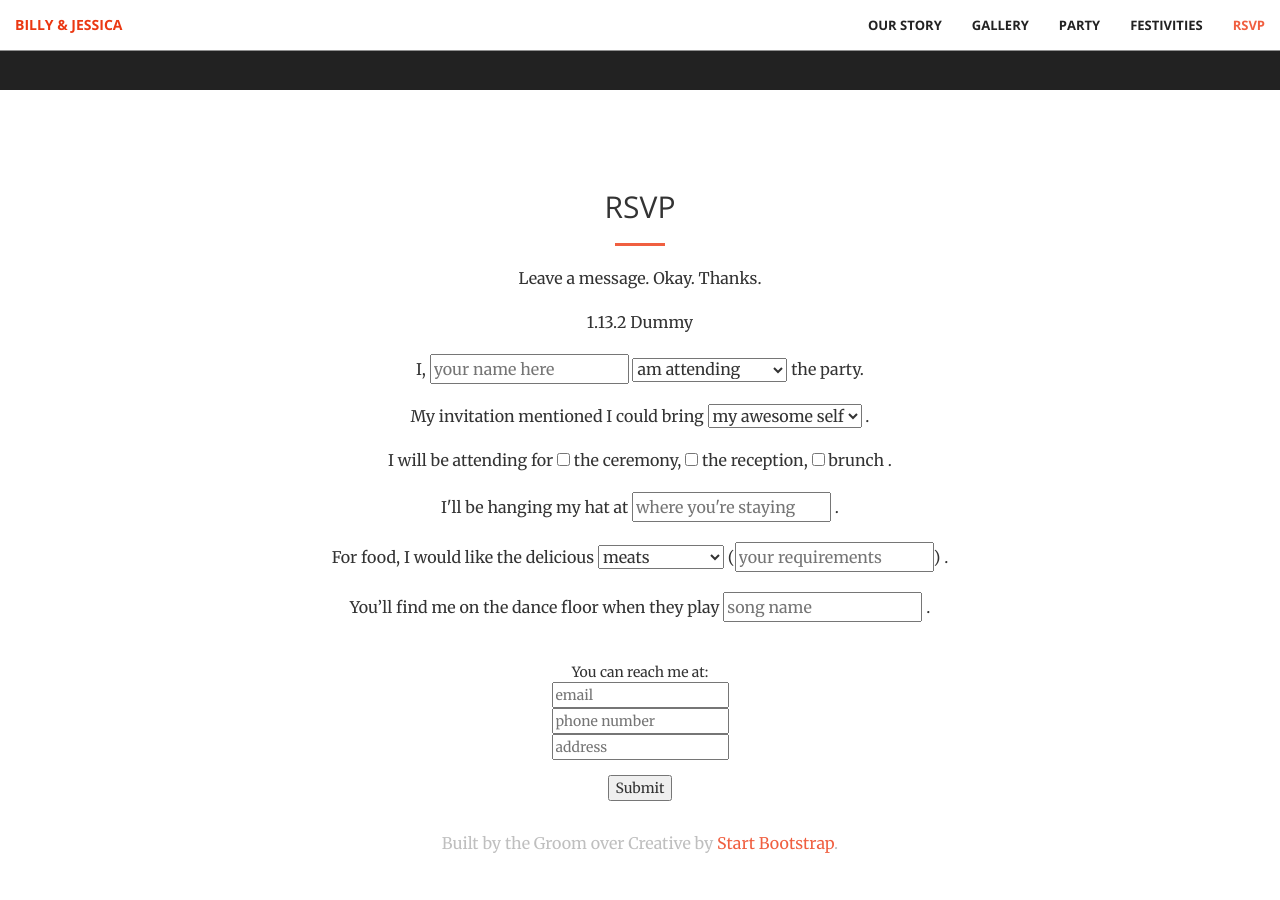
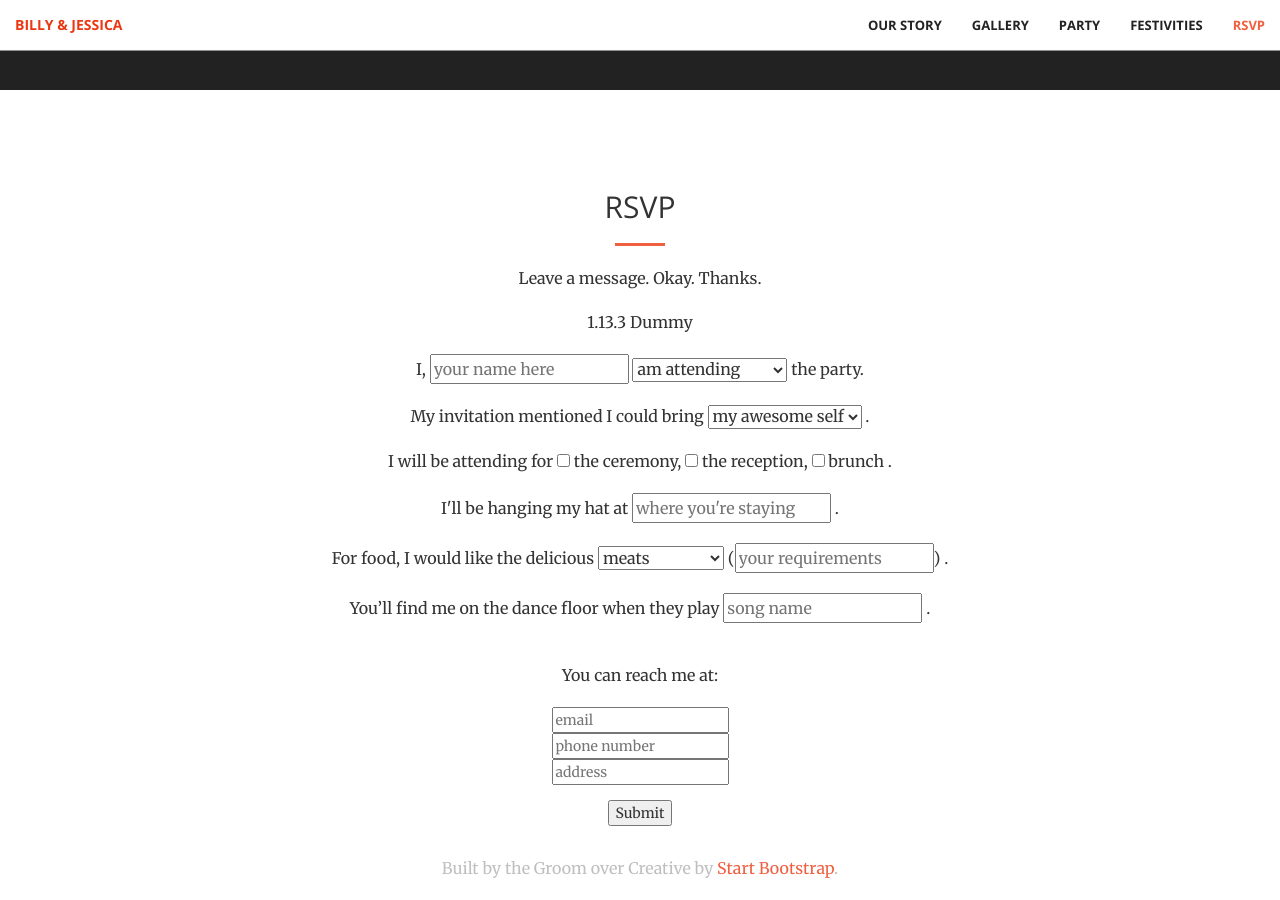
Before and after one commit to notbleh/wed-website, a Jekyll site: the page built from live.html, in a window 1280 px wide and 900 px high, scrolled down 2831 px. Built offline with Jekyll 4.4.1, drawn with Linux system fonts in a browser that asks for light colours; nearby versions of some CDN libraries; before the commit the page ends 3706 px from its top, so only the background shows below that.

Commit message:
Update rsvp1.html

```diff
--- a/_includes/rsvp1.html
+++ b/_includes/rsvp1.html
@@ -9,7 +9,7 @@
                     <!-- form action="https://www.formingo.co/submit/27f31d48-c28a-4b27-9309-5ca7df47b37a" method="POST" -->
                     <form action="#" method="POST" name="rsvpform" id="rsvpform" class="rsvp-form">
                         <div>
-                            <p>1.13.2 Dummy</p>
+                            <p>1.13.3 Dummy</p>
                             <p>I, <span>
                                 <input type="text" name="name" id="name" placeholder="your name here">
                                     <select name="attending">
@@ -67,7 +67,7 @@
                         <!-- finish hiding -->
                         <br>
                         <div>
-                            You can reach me at: <br>
+                            <p>You can reach me at: </p>
                             <input type="text" name="email" id="email" placeholder="email"> <br>
                             <input type="text" name="phone_no" id="phone_no" placeholder="phone number"> <br>
                             <input type="text" name="address" id="address" placeholder="address">
```
